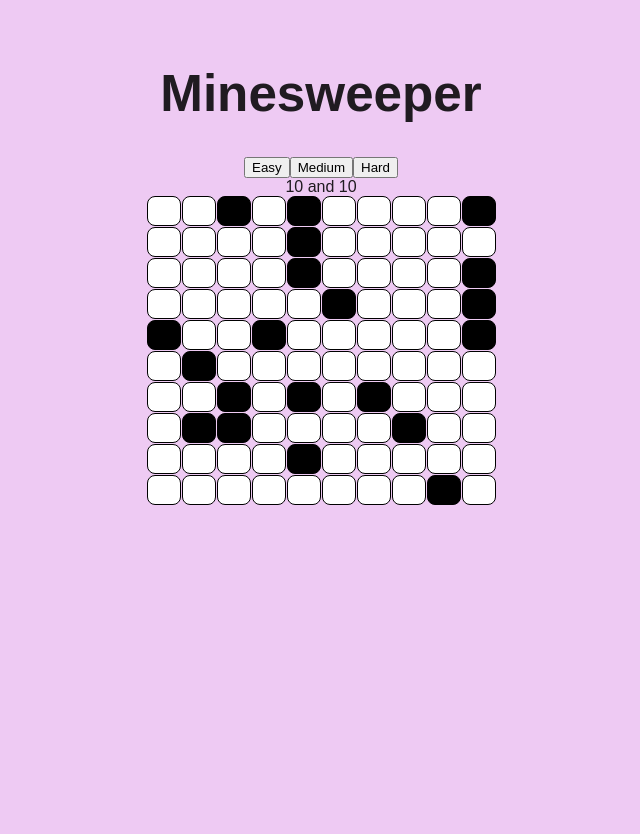
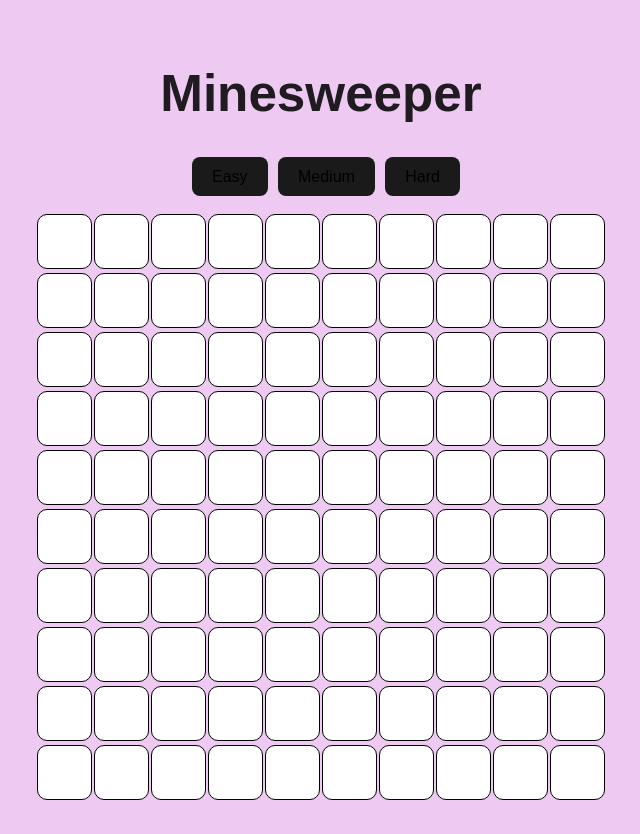
Before and after one commit to sajal90/Minesweeper, a React (Vite) app: page / in a window 1280 px wide. Shown: the whole page, without its empty margins (319-959 px from the left). Before the commit the page ends 800 px from the top, so only its background shows below. Built offline with nearby package versions, Linux system fonts and the light colour scheme.

Commit message:
style chages

```diff
--- a/src/components/Block.jsx
+++ b/src/components/Block.jsx
@@ -1,13 +1,24 @@
-const Block = ({covered, bomb, handleClick, rowIdx, colIdx}) => {
+const Block = ({covered, bomb, handleClick, rowIdx, colIdx, val}) => {
     const style = {
-        backgroundColor: !covered&&!bomb ? "grey" : bomb ? "black" : "white" ,
-        width: "30px",
-        height: "30px",
-        borderRadius: "8px",
+        backgroundColor: !covered&&!bomb ? "#484848ff" : "white",
+        width: "55px",
+        height: "55px",
+        borderRadius: "10px",
         border: "1px solid black",
-        padding: "0.6em 1.2em",
+        color: "#f20000ff",
+        fontWeight: "bold",
+        fontSize: "40px"
     }
 
+    if(!covered && !bomb && val) {
+        return (
+            <div>
+                <button style={style} type="button" onClick={() => handleClick(rowIdx, colIdx)}>
+                    {val}
+                </button>
+            </div>
+        )
+    }
     return (
         <div>
             <button style={style} type="button" onClick={() => handleClick(rowIdx, colIdx)}></button>
--- a/src/components/MainGrid.jsx
+++ b/src/components/MainGrid.jsx
@@ -41,10 +41,12 @@ const MainGrid = ({width, height}) => {
         return c;
     }
 
-    const getNewGrid = (newGrid, i, j) => {
+    const updateGrid = (newGrid, i, j) => {
         if(countBombNear(i, j) > 0) {
+            newGrid[i][j] = blockStates.UNCOVERED;
             return;
         }
+        newGrid[i][j] = blockStates.UNCOVERED;
 
         dirs.forEach(d => {
             let dx = i+d[0];
@@ -52,7 +54,7 @@ const MainGrid = ({width, height}) => {
             if(dx >= 0 && dx < height && dy >= 0 && dy < width) {
                 if(newGrid[dx][dy] === blockStates.COVERED) {
                     newGrid[dx][dy] = blockStates.UNCOVERED;
-                    getNewGrid(newGrid, dx, dy);
+                    updateGrid(newGrid, dx, dy);
                 }
             }
         })
@@ -66,28 +68,26 @@ const MainGrid = ({width, height}) => {
             console.log("Game over!");
             return;
         }
-        console.log(countBombNear(rowIdx, colIdx))
         let newGrid = grid.map(row => [...row])
-        getNewGrid(newGrid, rowIdx, colIdx);
-        newGrid[rowIdx][colIdx] = blockStates.UNCOVERED;
+        updateGrid(newGrid, rowIdx, colIdx);
         setGrid(newGrid);
     }
 
     const style = {
         display: "grid",
         gridTemplateColumns: `repeat(${width}, 1fr)`,
-        gap: "1px",
+        gap: "2px"
     };
 
     return (
         <div>
-            {width} and {height}
             <div style={style}>
                 {grid.map((row, rowIdx) => (
                     row.map((col,colIdx) => (
                         <Block key={3*rowIdx + colIdx}
                             covered={col==="covered"} bomb={col==="bomb"} handleClick={handleClick}
                             rowIdx={rowIdx} colIdx={colIdx}
+                            val={col===blockStates.UNCOVERED ? countBombNear(rowIdx, colIdx) : 0}
                         />
                     ))
                 ))}
--- a/src/components/Minesweeper.jsx
+++ b/src/components/Minesweeper.jsx
@@ -1,5 +1,6 @@
 import { useState } from "react";
 import MainGrid from "./MainGrid.jsx";
+
 const Minesweeper = () => {
     const [width, setWidth] = useState(10);
     const [height, setHeight] = useState(10);
@@ -9,10 +10,10 @@ const Minesweeper = () => {
             setHeight(10);
             setWidth(10);
         } else if(difficulty === "Medium") {
-            setHeight(15);
+            setHeight(12);
             setWidth(15);
         } else {
-            setHeight(20);
+            setHeight(12);
             setWidth(20);
         }
     }
@@ -21,10 +22,11 @@ const Minesweeper = () => {
         <div>
             <h1>Minesweeper</h1>
             <div>
-                <button type="button" onClick={() => handleClick("Easy")}>Easy</button>
-                <button type="button" onClick={() => handleClick("Medium")}>Medium</button>
-                <button type="button" onClick={() => handleClick("Hard")}>Hard</button>
+                <button className="diff-button" type="button" onClick={() => handleClick("Easy")}>Easy</button>
+                <button className="diff-button" type="button" onClick={() => handleClick("Medium")}>Medium</button>
+                <button className="diff-button" type="button" onClick={() => handleClick("Hard")}>Hard</button>
             </div>
+            <br></br>
             <MainGrid width={width} height={height}></MainGrid>
         </div>
     )
--- a/src/index.css
+++ b/src/index.css
@@ -40,8 +40,7 @@ button:focus,
 button:focus-visible {
   outline: 4px auto -webkit-focus-ring-color;
 }
-/*
-button {
+.diff-button {
   border-radius: 8px;
   border: 1px solid transparent;
   padding: 0.6em 1.2em;
@@ -51,8 +50,14 @@ button {
   background-color: #1a1a1a;
   cursor: pointer;
   transition: border-color 0.25s;
+  margin-left: 10px;
 }
 
+.block:hover {
+  background-color: #646cff;
+}
+
+/*
 @media (prefers-color-scheme: light) {
   :root {
     color: #213547;
```
